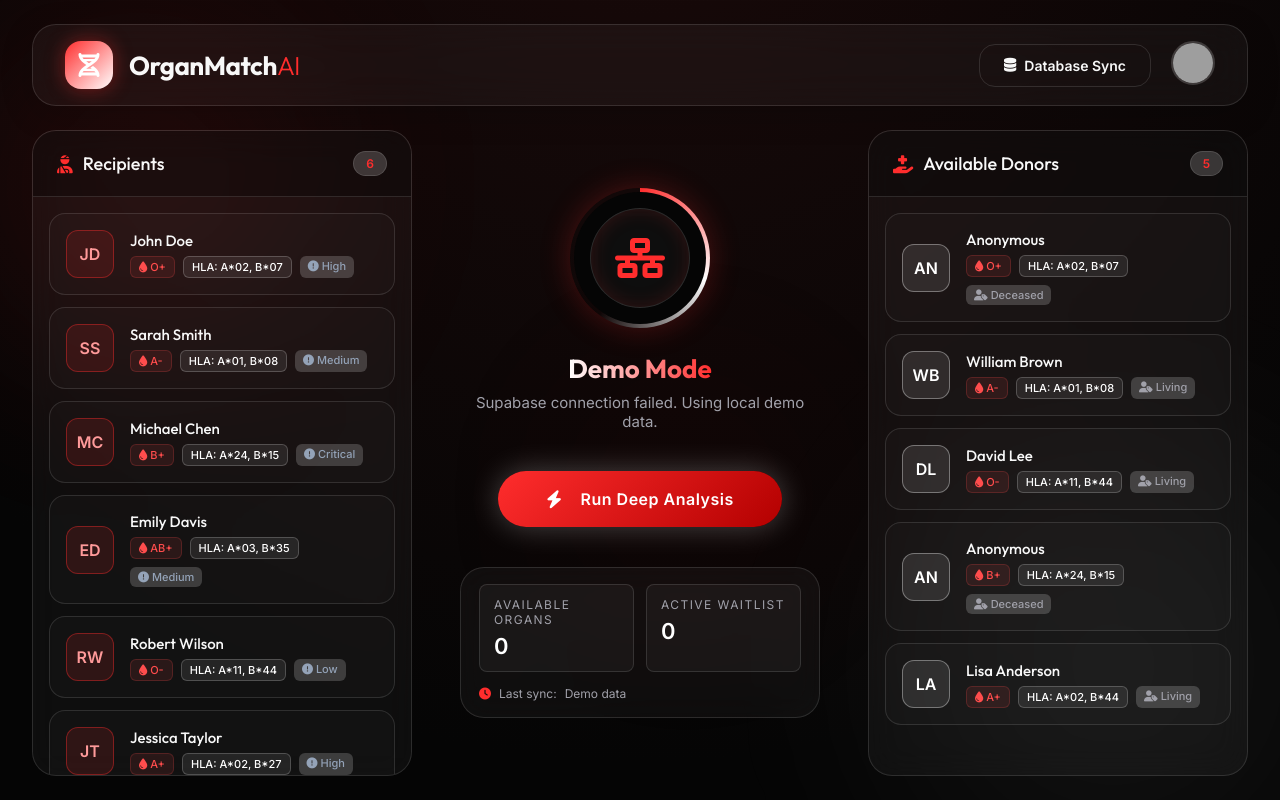
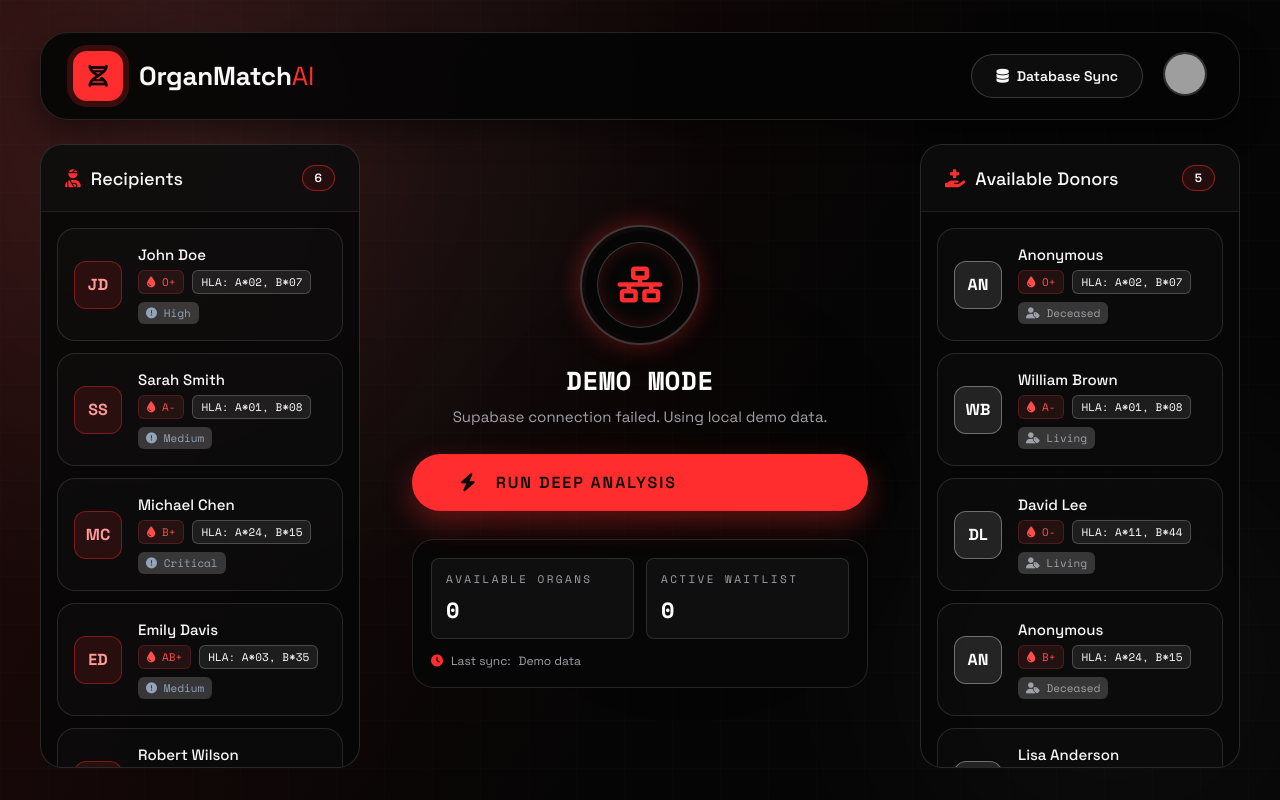
Before and after one commit to abdullahrauf245-hue/DBS-PROJECT, a plain HTML site: page index.html in a window 1280 px wide. Drawn offline with nearby package versions, Linux system fonts and the light colour scheme; no server answers; grey boxes are pictures that could not be loaded.

Commit message:
Making favicon.svg and also gitignore file

```diff
--- a/index.html
+++ b/index.html
@@ -4,10 +4,11 @@
     <meta charset="UTF-8">
     <meta name="viewport" content="width=device-width, initial-scale=1.0">
     <title>OrganMatch AI | Transplant Matching</title>
+    <link rel="icon" type="image/svg+xml" href="favicon.svg">
     <!-- Fonts -->
     <link rel="preconnect" href="https://fonts.googleapis.com">
     <link rel="preconnect" href="https://fonts.gstatic.com" crossorigin>
-    <link href="https://fonts.googleapis.com/css2?family=Outfit:wght@300;400;500;600;700&family=Inter:wght@400;500;600&display=swap" rel="stylesheet">
+    <link href="https://fonts.googleapis.com/css2?family=Space+Grotesk:wght@400;500;600;700&family=Space+Mono:wght@400;700&display=swap" rel="stylesheet">
     <!-- Icons -->
     <link rel="stylesheet" href="https://cdnjs.cloudflare.com/ajax/libs/font-awesome/6.4.0/css/all.min.css">
     <!-- Styles -->
--- a/styles.css
+++ b/styles.css
@@ -43,7 +43,7 @@
 }
 
 body {
-    font-family: 'Inter', sans-serif;
+    font-family: 'Space Grotesk', sans-serif;
     background-color: var(--bg-dark);
     color: var(--text-main);
     overflow: hidden; /* Prevent scrolling on main body */
@@ -51,7 +51,7 @@ body {
 }
 
 h1, h2, h3, h4, h5, h6 {
-    font-family: 'Outfit', sans-serif;
+    font-family: 'Space Grotesk', sans-serif;
 }
 
 /* ==========================================
@@ -65,14 +65,29 @@ h1, h2, h3, h4, h5, h6 {
     height: 100vh;
     z-index: -1;
     overflow: hidden;
-    background: radial-gradient(circle at 50% -20%, #1a0a0a 0%, #050505 80%);
+    background:
+        linear-gradient(120deg, rgba(255, 45, 45, 0.12), transparent 60%),
+        radial-gradient(circle at 15% 15%, rgba(255, 255, 255, 0.08), transparent 40%),
+        #050505;
+}
+
+.app-background::after {
+    content: '';
+    position: absolute;
+    inset: 0;
+    background-image:
+        linear-gradient(rgba(255, 255, 255, 0.04) 1px, transparent 1px),
+        linear-gradient(90deg, rgba(255, 255, 255, 0.04) 1px, transparent 1px);
+    background-size: 48px 48px;
+    opacity: 0.35;
+    pointer-events: none;
 }
 
 .glow-orb {
     position: absolute;
     border-radius: 50%;
-    filter: blur(90px);
-    opacity: 0.4;
+    filter: blur(110px);
+    opacity: 0.3;
     animation: float 20s infinite alternate;
 }
 
@@ -114,7 +129,7 @@ h1, h2, h3, h4, h5, h6 {
     display: flex;
     flex-direction: column;
     height: 100vh;
-    padding: 24px 32px;
+    padding: 32px 40px;
     gap: 24px;
 }
 
@@ -122,16 +137,14 @@ h1, h2, h3, h4, h5, h6 {
    Header (Glassmorphism)
    ========================================== */
 .glass-header {
-    background: var(--glass-bg);
-    backdrop-filter: blur(20px);
-    -webkit-backdrop-filter: blur(20px);
-    border: 1px solid var(--glass-border);
-    border-radius: var(--border-radius-lg);
-    padding: 16px 32px;
+    background: rgba(5, 5, 5, 0.9);
+    border: 1px solid rgba(255, 255, 255, 0.12);
+    border-radius: 28px;
+    padding: 18px 32px;
     display: flex;
     justify-content: space-between;
     align-items: center;
-    box-shadow: 0 8px 32px rgba(0, 0, 0, 0.2);
+    box-shadow: 0 12px 30px rgba(0, 0, 0, 0.45);
 }
 
 .brand {
@@ -141,22 +154,22 @@ h1, h2, h3, h4, h5, h6 {
 }
 
 .logo-icon {
-    width: 48px;
-    height: 48px;
-    background: linear-gradient(135deg, var(--accent-primary), var(--accent-secondary));
-    border-radius: var(--border-radius-md);
+    width: 50px;
+    height: 50px;
+    background: var(--accent-primary);
+    border-radius: 14px;
     display: flex;
     align-items: center;
     justify-content: center;
-    font-size: 24px;
-    color: white;
-    box-shadow: var(--glow-primary);
+    font-size: 22px;
+    color: #0a0a0a;
+    box-shadow: 0 0 0 6px rgba(255, 45, 45, 0.2);
 }
 
 .brand h1 {
     font-size: 26px;
     font-weight: 700;
-    letter-spacing: -0.5px;
+    letter-spacing: -0.2px;
 }
 
 .brand span {
@@ -189,8 +202,8 @@ h1, h2, h3, h4, h5, h6 {
    ========================================== */
 .btn {
     padding: 12px 24px;
-    border-radius: var(--border-radius-md);
-    font-family: 'Inter', sans-serif;
+    border-radius: 999px;
+    font-family: 'Space Grotesk', sans-serif;
     font-weight: 600;
     font-size: 14px;
     cursor: pointer;
@@ -203,8 +216,8 @@ h1, h2, h3, h4, h5, h6 {
 }
 
 .btn-outline {
-    background: transparent;
-    border: 1px solid var(--glass-border);
+    background: rgba(255, 255, 255, 0.04);
+    border: 1px solid rgba(255, 255, 255, 0.18);
     color: var(--text-main);
 }
 
@@ -214,8 +227,8 @@ h1, h2, h3, h4, h5, h6 {
 }
 
 .btn-primary {
-    background: linear-gradient(135deg, var(--accent-primary), #b30000);
-    color: white;
+    background: var(--accent-primary);
+    color: #0a0a0a;
     position: relative;
     overflow: hidden;
 }
@@ -223,20 +236,18 @@ h1, h2, h3, h4, h5, h6 {
 .btn-primary::before {
     content: '';
     position: absolute;
-    top: 0;
-    left: -100%;
-    width: 100%;
-    height: 100%;
-    background: linear-gradient(90deg, transparent, rgba(255,255,255,0.2), transparent);
+    inset: 0;
+    background: linear-gradient(90deg, rgba(255,255,255,0.2), transparent 40%, rgba(0,0,0,0.2));
+    opacity: 0;
     transition: var(--transition-smooth);
 }
 
 .btn-primary:hover::before {
-    left: 100%;
+    opacity: 1;
 }
 
 .btn-glow {
-    box-shadow: var(--glow-secondary);
+    box-shadow: 0 12px 30px rgba(255, 45, 45, 0.35);
 }
 
 .btn-glow:hover {
@@ -255,8 +266,8 @@ h1, h2, h3, h4, h5, h6 {
 
 .matching-workspace {
     display: grid;
-    grid-template-columns: 380px 1fr 380px;
-    gap: 24px;
+    grid-template-columns: minmax(280px, 320px) 1fr minmax(280px, 320px);
+    gap: 28px;
     width: 100%;
     height: 100%;
 }
@@ -265,11 +276,9 @@ h1, h2, h3, h4, h5, h6 {
    Glass Panels (Left & Right Columns)
    ========================================== */
 .glass-panel {
-    background: var(--glass-bg);
-    backdrop-filter: blur(16px);
-    -webkit-backdrop-filter: blur(16px);
-    border: 1px solid var(--glass-border);
-    border-radius: var(--border-radius-lg);
+    background: rgba(7, 7, 7, 0.9);
+    border: 1px solid rgba(255, 255, 255, 0.14);
+    border-radius: 22px;
     display: flex;
     flex-direction: column;
     overflow: hidden;
@@ -277,11 +286,11 @@ h1, h2, h3, h4, h5, h6 {
 
 .panel-header {
     padding: 20px 24px;
-    border-bottom: 1px solid var(--glass-border);
+    border-bottom: 1px solid rgba(255, 255, 255, 0.08);
     display: flex;
     justify-content: space-between;
     align-items: center;
-    background: rgba(0,0,0,0.3);
+    background: rgba(255, 255, 255, 0.02);
 }
 
 .panel-header h2 {
@@ -297,13 +306,13 @@ h1, h2, h3, h4, h5, h6 {
 }
 
 .badge {
-    background: var(--glass-highlight);
+    background: rgba(255, 45, 45, 0.1);
     padding: 4px 12px;
-    border-radius: 20px;
+    border-radius: 999px;
     font-size: 12px;
     font-weight: 600;
-    color: var(--accent-primary);
-    border: 1px solid var(--glass-border);
+    color: var(--accent-secondary);
+    border: 1px solid rgba(255, 45, 45, 0.5);
 }
 
 .list-container {
@@ -326,9 +335,9 @@ h1, h2, h3, h4, h5, h6 {
 
 /* Cards */
 .person-card {
-    background: rgba(255,255,255,0.02);
-    border: 1px solid var(--glass-border);
-    border-radius: var(--border-radius-md);
+    background: rgba(255, 255, 255, 0.02);
+    border: 1px solid rgba(255, 255, 255, 0.12);
+    border-radius: 18px;
     padding: 16px;
     display: flex;
     align-items: center;
@@ -338,8 +347,8 @@ h1, h2, h3, h4, h5, h6 {
 }
 
 .person-card:hover {
-    background: rgba(255,255,255,0.06);
-    border-color: rgba(255,255,255,0.2);
+    background: rgba(255, 45, 45, 0.06);
+    border-color: rgba(255, 45, 45, 0.4);
     transform: translateX(4px);
 }
 
@@ -382,6 +391,7 @@ h1, h2, h3, h4, h5, h6 {
     display: flex;
     gap: 8px;
     flex-wrap: wrap;
+    font-family: 'Space Mono', monospace;
 }
 
 .trait-badge {
@@ -409,13 +419,12 @@ h1, h2, h3, h4, h5, h6 {
    Center Panel (Engine & Results)
    ========================================== */
 .center-panel {
-    display: flex;
-    flex-direction: column;
-    align-items: center;
-    justify-content: center;
-    gap: 40px;
+    display: grid;
+    grid-template-rows: auto auto auto;
+    gap: 28px;
     padding: 24px;
     position: relative;
+    align-content: center;
 }
 
 .engine-status {
@@ -426,17 +435,16 @@ h1, h2, h3, h4, h5, h6 {
 }
 
 .status-ring {
-    width: 140px;
-    height: 140px;
+    width: 120px;
+    height: 120px;
     border-radius: 50%;
-    background: conic-gradient(from 0deg, var(--accent-primary), var(--accent-secondary), transparent 60%);
+    border: 2px solid rgba(255, 255, 255, 0.2);
     display: flex;
     align-items: center;
     justify-content: center;
-    margin-bottom: 24px;
-    animation: spin 5s linear infinite;
+    margin-bottom: 16px;
     position: relative;
-    box-shadow: 0 0 30px rgba(255, 45, 45, 0.25);
+    box-shadow: 0 0 25px rgba(255, 45, 45, 0.35);
 }
 
 .status-ring::before {
@@ -451,19 +459,17 @@ h1, h2, h3, h4, h5, h6 {
 .ring-inner {
     position: relative;
     z-index: 2;
-    width: 100px;
-    height: 100px;
-    background: var(--glass-bg);
-    backdrop-filter: blur(10px);
-    border: 1px solid var(--glass-border);
+    width: 86px;
+    height: 86px;
+    background: rgba(7, 7, 7, 0.9);
+    border: 1px solid rgba(255, 255, 255, 0.2);
     border-radius: 50%;
     display: flex;
     align-items: center;
     justify-content: center;
-    font-size: 40px;
+    font-size: 36px;
     color: var(--accent-primary);
-    animation: counter-spin 5s linear infinite;
-    box-shadow: inset 0 0 20px rgba(255, 45, 45, 0.15);
+    box-shadow: inset 0 0 18px rgba(255, 45, 45, 0.2);
 }
 
 @keyframes spin { 100% { transform: rotate(360deg); } }
@@ -472,9 +478,11 @@ h1, h2, h3, h4, h5, h6 {
 .engine-status h3 {
     font-size: 26px;
     margin-bottom: 8px;
-    background: linear-gradient(to right, #ffffff, var(--accent-primary));
-    -webkit-background-clip: text;
-    -webkit-text-fill-color: transparent;
+    letter-spacing: 0.5px;
+    text-transform: uppercase;
+    font-family: 'Space Mono', monospace;
+    color: var(--accent-secondary);
+    -webkit-text-fill-color: unset;
 }
 
 .engine-status p {
@@ -487,7 +495,8 @@ h1, h2, h3, h4, h5, h6 {
     font-size: 16px;
     border-radius: 40px;
     z-index: 10;
-    letter-spacing: 0.5px;
+    letter-spacing: 0.12em;
+    text-transform: uppercase;
 }
 
 #run-matching-btn i {
@@ -498,11 +507,10 @@ h1, h2, h3, h4, h5, h6 {
 /* Matching state animation */
 .is-matching .status-ring {
     animation: spin 1s linear infinite;
-    background: conic-gradient(from 0deg, var(--accent-primary), var(--accent-secondary), var(--accent-primary));
+    border-color: rgba(255, 45, 45, 0.8);
     box-shadow: 0 0 50px rgba(255, 45, 45, 0.45);
 }
 .is-matching .ring-inner {
-    animation: counter-spin 1s linear infinite;
     color: white;
     text-shadow: 0 0 20px white;
 }
@@ -700,8 +708,10 @@ h1, h2, h3, h4, h5, h6 {
    ========================================== */
 .analysis-meta {
     width: 100%;
-    padding: 16px 18px;
+    padding: 18px 18px;
     gap: 14px;
+    border: 1px solid rgba(255, 255, 255, 0.12);
+    background: rgba(7, 7, 7, 0.9);
 }
 
 .stats-grid {
@@ -721,16 +731,18 @@ h1, h2, h3, h4, h5, h6 {
 }
 
 .stat-label {
-    font-size: 12px;
+    font-size: 11px;
     text-transform: uppercase;
-    letter-spacing: 0.12em;
+    letter-spacing: 0.22em;
     color: var(--text-muted);
+    font-family: 'Space Mono', monospace;
 }
 
 .stat-value {
     font-size: 22px;
     font-weight: 700;
     color: var(--accent-secondary);
+    font-family: 'Space Mono', monospace;
 }
 
 .sync-info {
```
Also changed, not shown: favicon.svg (added), 1 other file.
